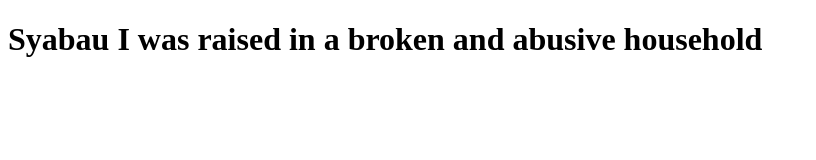
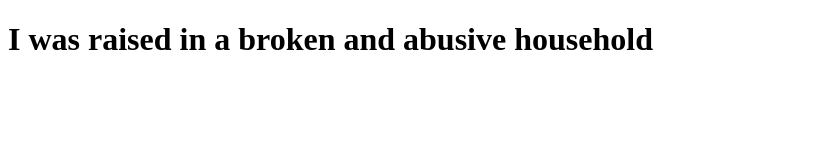
Before and after one commit to totesejm/sybau-repository, a plain HTML site: page index.html in a window 1280 px wide. Shown: the whole page, without its empty margins (0-816 px from the left). Drawn offline with Linux system fonts and the light colour scheme.

Commit message:
bish, this chicken is cold

```diff
--- a/index.html
+++ b/index.html
@@ -6,6 +6,6 @@
     <title>EAT MY ASS</title>
 </head>
 <body>
-    <h1>Syabau I was raised in a broken and abusive household</h1>
+    <h1>I was raised in a broken and abusive household</h1>
 </body>
 </html>
```
